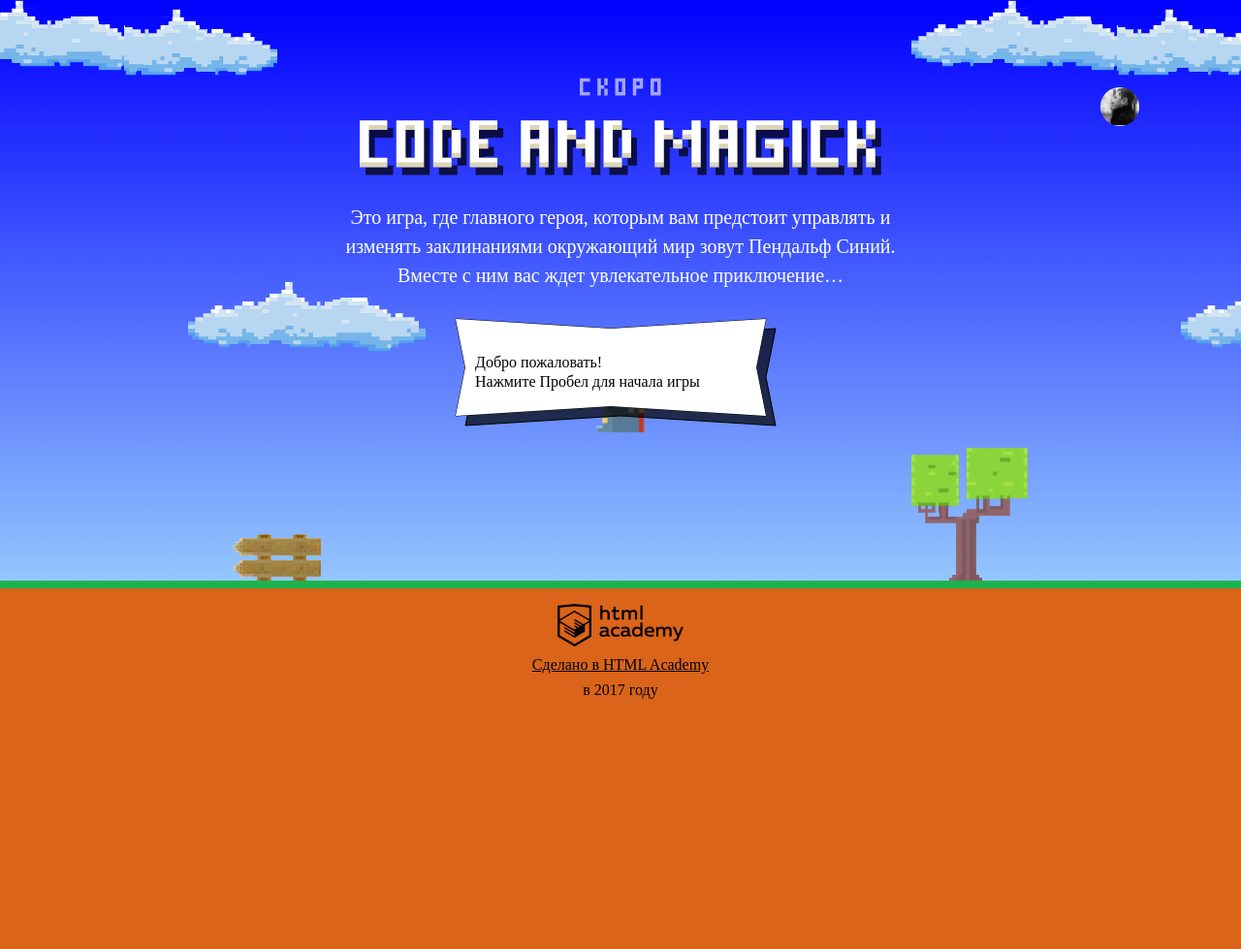
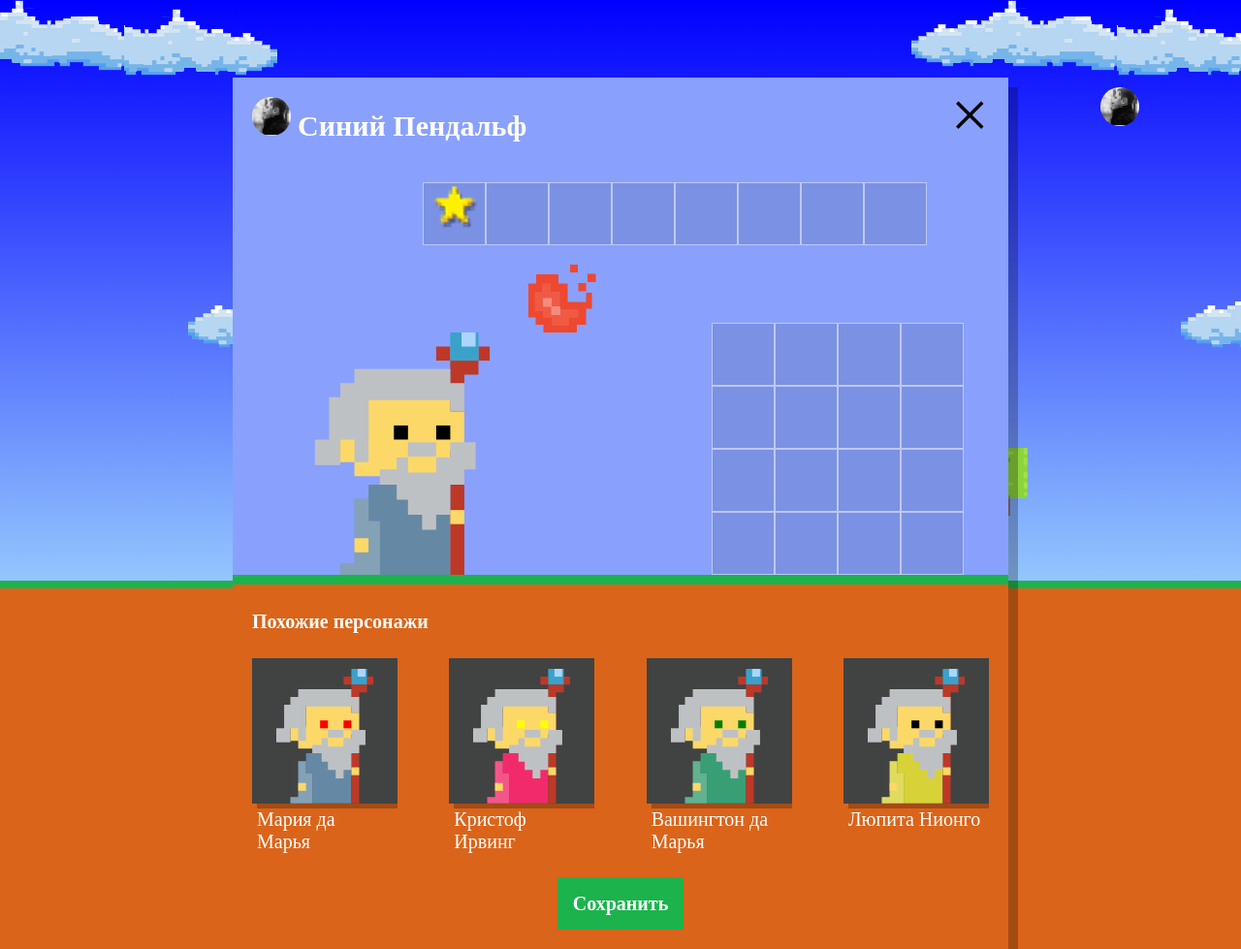
Before and after one commit to MargaritaLa/584075-code-and-magick, a website: page index.html in a window 1280 px wide. Shown: the whole page at 97% size. Before the commit the page ends 800 px from the top, so only its background shows below. Drawn offline with Linux system fonts and the light colour scheme; a web font is replaced by a local one.

Commit message:
задание на проверку module3-task1

```diff
--- a/index.html
+++ b/index.html
@@ -180,6 +180,7 @@
 			<p class="setup-similar-label">Петр Петров</p>
 		</div>
 	</template>
+
 	<script type="text/javascript">
 
 		'use strict'
@@ -213,6 +214,7 @@
 	</script>
   <script src="js/stat.js"></script>
   <script src="js/game.js"></script>
+  <script src="js/setup.js"></script>
 
 </body>
 </html>
--- /dev/null
+++ b/js/setup.js
@@ -0,0 +1,88 @@
+(function () {
+
+  'use strict';
+
+  var WIZARD_NAMES = ['Иван', 'Хуан Себастьян', 'Мария', 'Кристоф', 'Виктор', 'Юлия', 'Люпита', 'Вашингтон'];
+  var WIZARD_SURNAMES = ['да Марья', 'Верон', 'Мирабелла', 'Вальц', 'Онопко', 'Топольницкая', 'Нионго', 'Ирвинг'];
+
+  var wizardCoatColors = ['rgb(101, 137, 164)', 'rgb(241, 43, 107)', 'rgb(146, 100, 161)',
+  'rgb(56, 159, 117)', 'rgb(215, 210, 55)', 'rgb(0, 0, 0)'];
+
+  var wizardEyesColors = ['black', 'red', 'blue', 'yellow', 'green'];
+
+    // перемешиваем массивы цветов для глаз и плащей
+    wizardCoatColors = wizardCoatColors.sort(compareRandom);
+    wizardEyesColors = wizardEyesColors.sort(compareRandom);
+
+    var WIZARDS_COUNT = 4;
+    var allWizards = createWizardsArray(WIZARDS_COUNT, WIZARD_NAMES, WIZARD_SURNAMES, wizardCoatColors, wizardEyesColors);
+
+    var setupWizardWindow = document.querySelector('.setup');
+    var setupSimilarWizardWindow = document.querySelector('.setup-similar');
+
+    var similarWizardListWindow = setupWizardWindow.querySelector('.setup-similar-list');
+    var wizardsFragment = document.createDocumentFragment();
+
+    var similarWizardTemplate = document.querySelector('#similar-wizard-template').content;
+
+    // показываем блок формы настройки волшебника и блок выбора волшебника соответсвенно
+    setupWizardWindow.classList.remove('hidden');
+    setupSimilarWizardWindow.classList.remove('hidden');
+
+    // отображаем волшебников во фрагменте
+    renderWizards(wizardsFragment, allWizards);
+
+    // выводим всех волшебников в блок формы настройки волшебника
+    similarWizardListWindow.appendChild(wizardsFragment);
+
+    // создаем массив объектов "Волшебник"
+    function createWizardsArray(wizardsCount, wizardsNames, wizardsSurnames, wizardCoatColors, wizardEyesColors) {
+
+      var wizardsArray = [];
+
+      for (var i = 0; i < wizardsCount; i++) {
+
+        var wizard = {
+          name: wizardsNames[getRandomValue(wizardsNames.length - 1)],
+          surname: wizardsSurnames[getRandomValue(wizardsSurnames.length - 1)],
+          coatColor: wizardCoatColors[i],
+          eyesColor: wizardEyesColors[i]
+        };
+
+        wizardsArray.push(wizard);
+      }
+
+      return wizardsArray;
+    }
+
+    // выводим всех волшебников в блок формы настройки волшебника
+    function renderWizards(wizardsFragment, allWizards) {
+      for (var i = 0; i <= allWizards.length - 1; i++) {
+        wizardsFragment.appendChild(renderWizard(allWizards[i]));
+      }
+    }
+
+    // функция вывода волшебника в верстку
+    function renderWizard(wizard) {
+
+      var wizardNode = similarWizardTemplate.cloneNode(true);
+
+      wizardNode.querySelector('.wizard-coat').style.fill = wizard.coatColor;
+      wizardNode.querySelector('.setup-similar-label').textContent = wizard.name + ' ' + wizard.surname;
+      wizardNode.querySelector('.wizard-eyes').style.fill = wizard.eyesColor;
+
+      return wizardNode;
+
+    }
+
+    // функция перемешивания значений в массиве
+    function compareRandom(a, b) {
+      return Math.random() - 0.5;
+    }
+
+    // получить случайное число в диапозоне от 0 до max
+    function getRandomValue(max) {
+      return Math.floor(Math.random() * (max + 1));
+    }
+
+  })();
```
